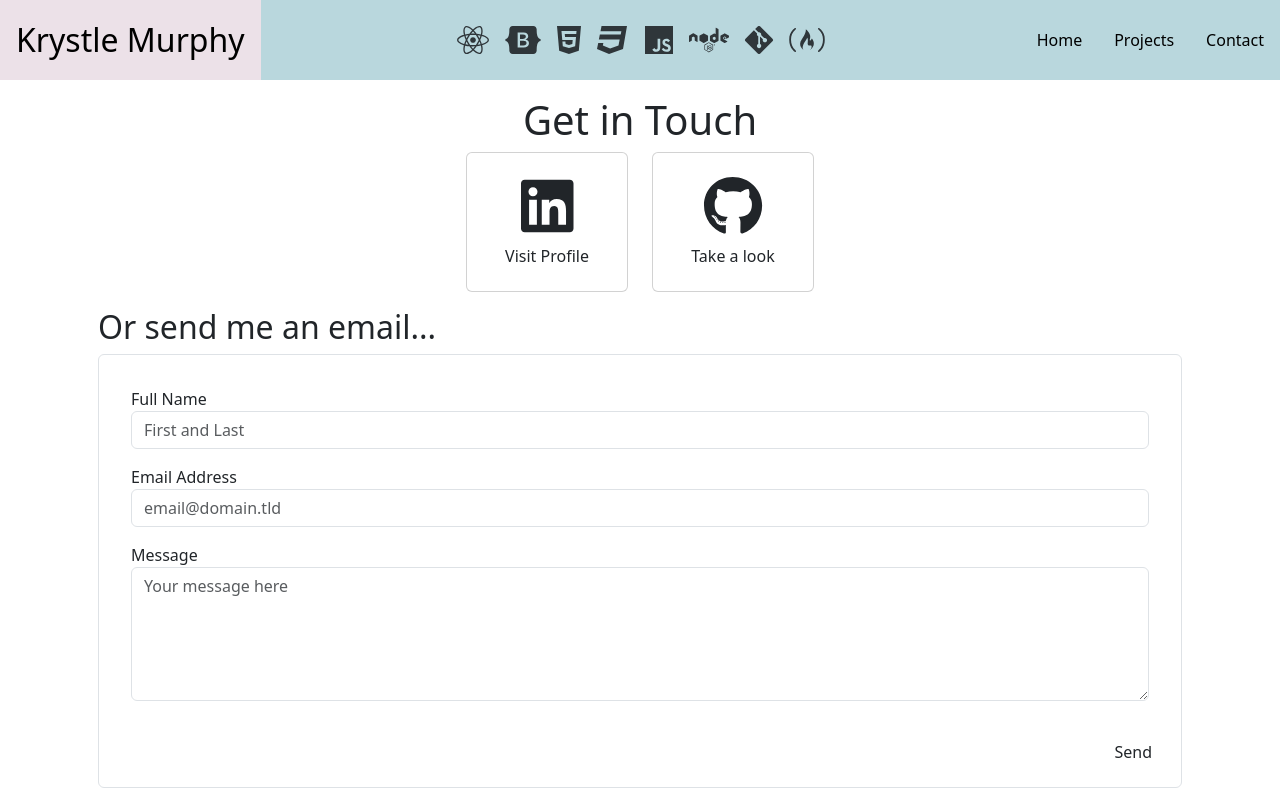
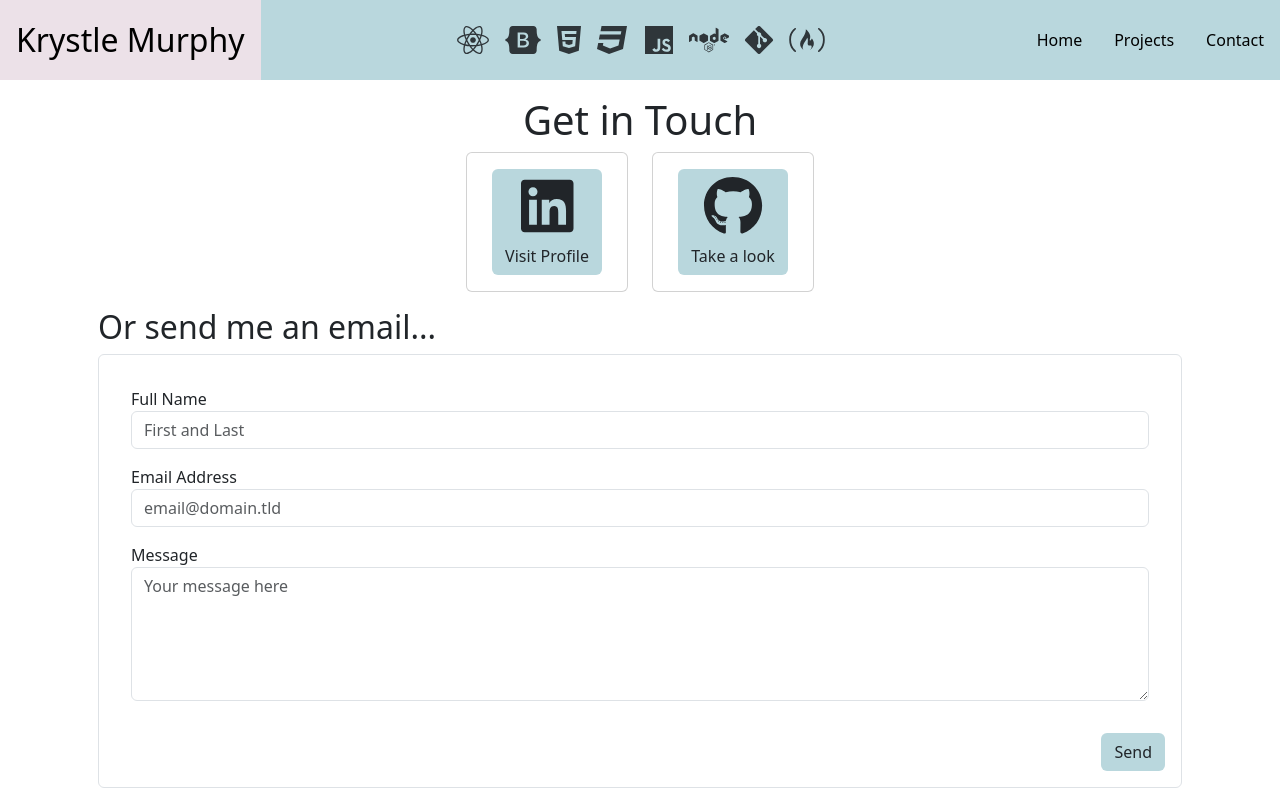
Before and after one commit to KrystleMurphy/personalPortfolio, a React (Vite) app: page /contact in a window 1280 px wide. Built offline with nearby package versions, Linux system fonts and the light colour scheme.

Commit message:
updating background button style

```diff
--- a/Contact.jsx
+++ b/Contact.jsx
@@ -21,6 +21,9 @@ export default function Contact() {
                   href="https://www.linkedin.com/in/krystle-murphy/"
                   target="_blank"
                   className="btn rounded"
+                  style={{
+                    backgroundColor: "var(--custom-blue)",
+                  }}
                 >
                   <h5 className="card-title">
                     <FontAwesomeIcon icon={faLinkedin} size="3x" />
@@ -37,6 +40,7 @@ export default function Contact() {
                   href="https://github.com/KrystleMurphy"
                   target="_blank"
                   className="btn rounded"
+                  style={{ backgroundColor: "var(--custom-blue)" }}
                 >
                   <h5 className="card-title">
                     <FontAwesomeIcon icon={faGithub} size="3x" />
@@ -101,7 +105,7 @@ export default function Contact() {
               />
             </fieldset>
             <div className="d-flex justify-content-end mt-3">
-              <input type="submit" className="btn rounded" value="Send" />
+              <input type="submit" className="btn rounded" value="Send" style={{ backgroundColor: "var(--custom-blue)" }}/>
             </div>
           </form>
         </div>
```
